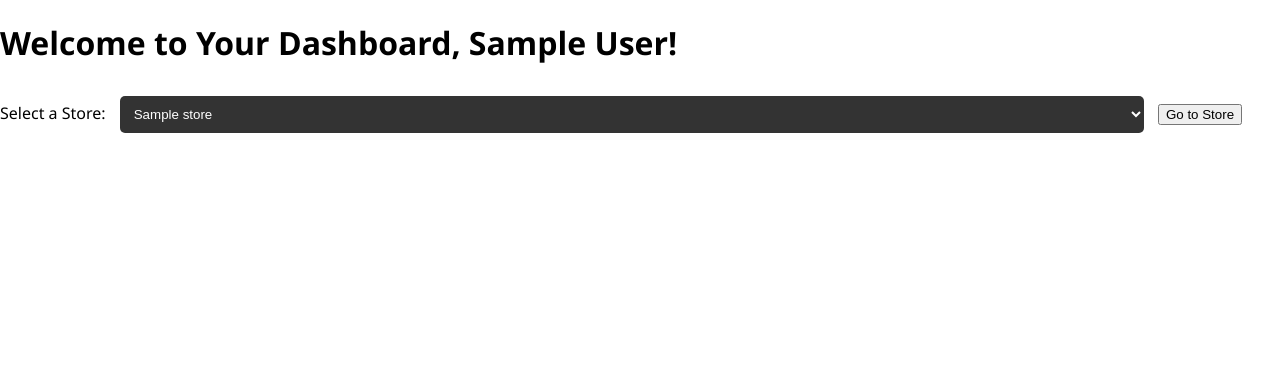
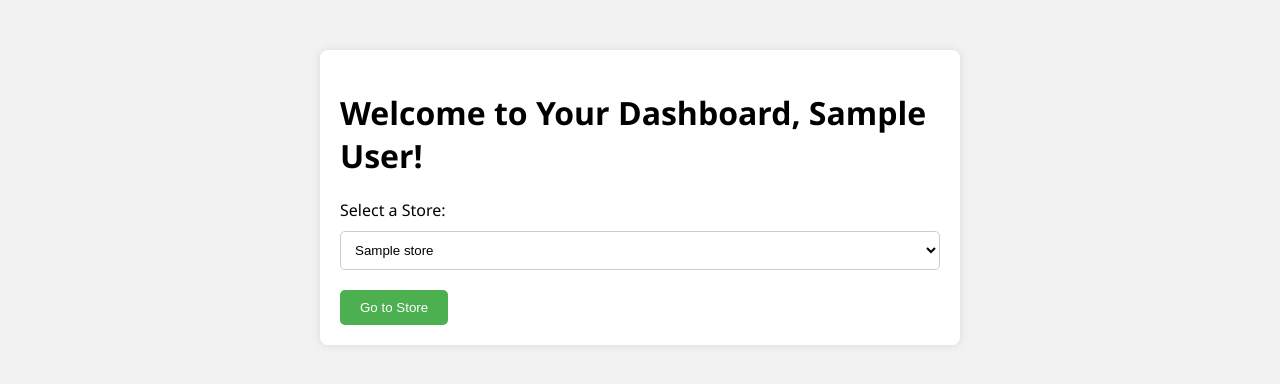
Before and after one commit to Sarmad426/E-commerce-CMS, a PHP site: page / in a window 1280 px wide. Shown: the top 384 px of the page. Run offline with PHP 8.4, Linux system fonts and the light colour scheme; the visitor is signed in with stand-in values (Sample User, id 1); tables that the repository leaves empty or names only in its code hold one stand-in row (values such as "Sample post").

Commit message:
Updated store page styles

```diff
--- a/Store/style.css
+++ b/Store/style.css
@@ -3,43 +3,41 @@ body {
   margin: 0;
   padding: 0;
   box-sizing: border-box;
-  overflow: hidden;
+  background-color: #f2f2f2;
 }
 
-.sidenav {
-  height: 100%;
-  width: 20%;
-  position: fixed;
-  z-index: 1;
-  top: 0;
-  left: 0;
-  background-color: #111;
-  padding-top: 20px;
+.container {
+  max-width: 600px;
+  margin: 50px auto;
+  background-color: #fff;
+  padding: 20px;
+  border-radius: 8px;
+  box-shadow: 0 0 10px rgba(0, 0, 0, 0.1);
+}
+
+label {
+  display: block;
+  margin-bottom: 10px;
 }
 
 select {
-  width: 80%;
+  width: 100%;
   padding: 10px;
-  margin: 10px;
+  margin-bottom: 20px;
+  border: 1px solid #ccc;
+  border-radius: 5px;
+  background-color: #fff;
+}
+
+button {
+  background-color: #4caf50;
+  color: #fff;
+  padding: 10px 20px;
   border: none;
   border-radius: 5px;
-  background-color: #333;
-  color: #fff;
   cursor: pointer;
 }
 
-.main {
-  margin-left: 20%;
-  padding: 20px;
-  transition: margin-left 0.5s;
+button:hover {
+  background-color: #45a049;
 }
-
-@media screen and (max-width: 600px) {
-  .sidenav {
-    width: 50%;
-  }
-
-  .main {
-    margin-left: 50%;
-  }
-}
```
